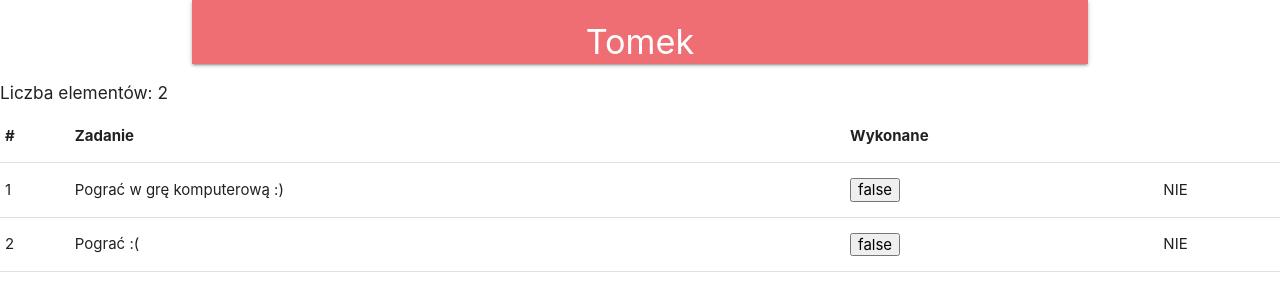
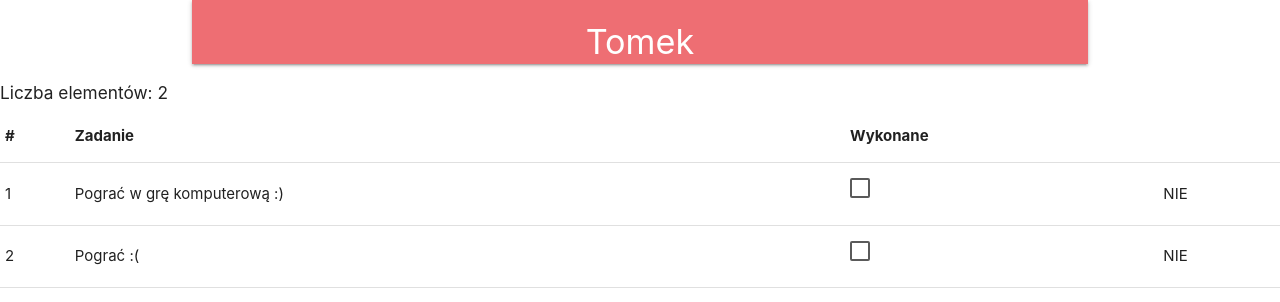
Before and after one commit to MateuszCzapla/mateuszczapla.github.io, an Angular app: page / in a window 1280 px wide. Shown: the top 302 px of the page. Built offline with nearby package versions, Linux system fonts and the light colour scheme.

Commit message:
Zmiany przycisku wyboru

```diff
--- a/src/app/app.component.html
+++ b/src/app/app.component.html
@@ -21,7 +21,13 @@
         <tr *ngFor="let item of items; let i = index">
             <td>{{i+1}}</td>
             <td>{{item.task}}</td>
-            <td><input type="button" [(ngModel)] = "item.complete"></td>
+            <!--<td><input type="button" [(ngModel)] = "item.complete"></td>-->
+            <td>
+                <label>
+                    <input type="checkbox" class="filled-in" [(ngModel)] = "item.complete"/>
+                    <span></span>
+                </label>
+            </td>
             <td [ngSwitch]="item.complete">
                 <span *ngSwitchCase="true">TAK</span>
                 <span *ngSwitchDefault>NIE</span>
```
